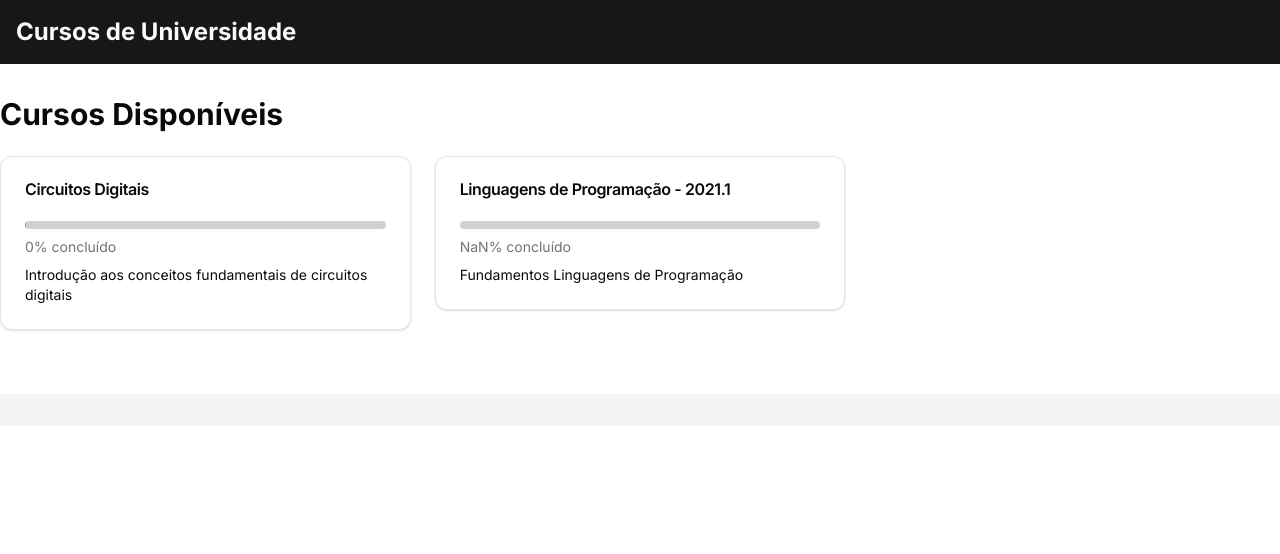
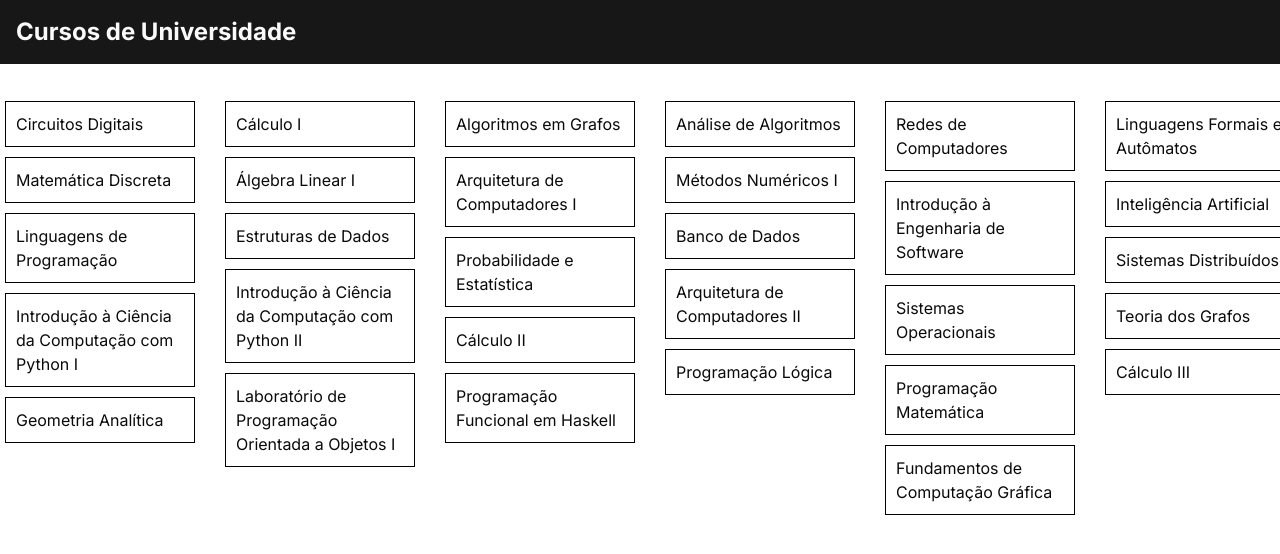
Before and after one commit to fabiobrasileiroo/universidade, a Next.js app: page / in a window 1280 px wide. Shown: the top 554 px of the page. Built offline with nearby package versions, Linux system fonts and the light colour scheme.

Commit message:
cadeiras

```diff
--- a/app/page.tsx
+++ b/app/page.tsx
@@ -1,5 +1,137 @@
-import { HomePage } from "@/components/home-page"
+'use client';
 
-export default function Page() {
-  return <HomePage />
-}
+import React, { useState } from 'react';
+import ColumnComponent from '@/components/ColumnComponent';
+
+const HomePage: React.FC = () => {
+  const [colors, setColors] = useState<{ [key: string]: string }>({
+    '1-1': 'white',
+    '1-2': 'white',
+    '1-3': 'white',
+    '1-4': 'white',
+    '1-5': 'white',
+    '2-1': 'white',
+    '2-2': 'white',
+    '2-3': 'white',
+    '2-4': 'white',
+    '3-1': 'white',
+    '3-2': 'white',
+    '3-3': 'white',
+    '3-4': 'white',
+    '4-1': 'white',
+    '4-2': 'white',
+    '4-3': 'white',
+    '4-4': 'white',
+    '5-1': 'white',
+    '5-2': 'white',
+    '5-3': 'white',
+    '5-4': 'white',
+  });
+
+  const [clickedId, setClickedId] = useState<string | null>(null);
+
+  const [connections, setConnections] = useState<{ [key: string]: string[] }>({
+'1-1': ['2-5'],
+    '1-2': ['2-5'],
+    '1-3': [],
+    '1-4': ['2-5'],
+    '1-5':[],
+    '2-1': ['1-5'],
+    '2-2': ['1-5'],
+    '2-3': ['1-2', '1-4'],
+    '2-4': ['1-4'],
+    '2-5':['1-4'],
+    '3-1': ['2-3'],
+    '3-2': ['1-1'],
+    '3-3': ['2-1'],
+    '3-4': ['2-1'],
+    '3-5':[],
+    '4-1': ['3-1'],
+    '4-2': ['1-4', '2-1'],
+    '4-3': [],
+    '4-4': ['1-4', '3-2'],
+    '4-5':[],
+    '5-1': [],
+    '5-2': ['2-4'],
+    '5-3': ['4-4'],
+    '5-4': ['2-2'],
+    '5-5': ['1-5'],
+    '6-1': ['1-2'],
+    '6-2': ['2-3', '3-3'],
+    '6-3': ['5-1'],
+    '6-4': ['1-2'],
+    '6-5': ['3-4'],
+    '7-1': ['6-1'],
+    '7-2': ['6-2'],
+    '7-3': ['2-3', '6-4'],
+    '7-4': ['6-5', '4-4'],
+    '7-5': [],
+  });
+
+  const handleClick = (id: string) => {
+    let updatedColors = { ...colors };
+
+    if (clickedId) {
+      updatedColors[clickedId] = 'white';
+      const connectedItems = connections[clickedId];
+      connectedItems.forEach((itemId) => {
+        updatedColors[itemId] = 'white';
+      });
+    }
+
+    updatedColors[id] = 'green';
+
+    const connectedItems = connections[id];
+    connectedItems.forEach((itemId) => {
+      updatedColors[itemId] = 'yellow';
+    });
+
+    setColors(updatedColors);
+    setClickedId(id);
+  };
+
+  const columns = [
+    ['Circuitos Digitais', 'Matemática Discreta', 'Linguagens de Programação', 'Introdução à Ciência da Computação com Python I', 'Geometria Analítica'],
+    ['Cálculo I', 'Álgebra Linear I', 'Estruturas de Dados', 'Introdução à Ciência da Computação com Python II', 'Laboratório de Programação Orientada a Objetos I'],
+    ['Algoritmos em Grafos', 'Arquitetura de Computadores I', 'Probabilidade e Estatística', 'Cálculo II', 'Programação Funcional em Haskell'],
+    ['Análise de Algoritmos', 'Métodos Numéricos I', 'Banco de Dados', 'Arquitetura de Computadores II', 'Programação Lógica'],
+    ['Redes de Computadores', 'Introdução à Engenharia de Software', 'Sistemas Operacionais', 'Programação Matemática', 'Fundamentos de Computação Gráfica'],
+    ['Linguagens Formais e Autômatos', 'Inteligência Artificial', 'Sistemas Distribuídos', 'Teoria dos Grafos', 'Cálculo III'],
+    ['Teoria da Computação', 'Deep Learning', 'Compiladores', 'Computação Quantica', 'Metodologia da Pesquisa'],
+  ];
+
+  return (
+    <div style={{
+      display: 'flex',
+      justifyContent: 'flex-start',
+      gap: '20px',
+      flexWrap: 'nowrap',
+      overflowX: 'auto',
+    }}>
+      {columns.map((column, colIdx) => (
+        <div key={colIdx} style={{
+          display: 'flex',
+          flexDirection: 'column',
+          minWidth: '200px',
+        }}>
+          {column.map((label, rowIdx) => {
+            const id = `${colIdx + 1}-${rowIdx + 1}`;
+            return (
+              <ColumnComponent
+                key={id}
+                id={id}
+                label={label}
+                onClick={handleClick}
+                connectedTo={connections[id]}
+                color={colors[id]}
+              />
+            );
+          })}
+        </div>
+      ))}
+    </div>
+
+  );
+};
+
+export default HomePage;
--- /dev/null
+++ b/components/ColumnComponent.tsx
@@ -0,0 +1,44 @@
+"use client"
+
+import React from 'react';
+
+interface ColumnComponentProps {
+  id: string;
+  label: string;
+  onClick: (id: string) => void;
+  connectedTo: string[];
+  color: string;
+}
+
+const ColumnComponent: React.FC<ColumnComponentProps> = ({
+  id,
+  label,
+  onClick,
+  connectedTo,
+  color,
+}) => {
+
+  const isConnected = Array.isArray(connectedTo) && connectedTo.length > 0;
+
+  return (
+    <div
+      onClick={() => onClick(id)}
+      style={{
+        backgroundColor: color,
+        border: '1px solid black',
+        cursor: 'pointer',
+        padding: '10px',
+        margin: '5px',
+      }}
+    >
+      <div>{label}</div>
+      {isConnected && (
+        <div style={{ fontSize: '12px', color: 'gray' }}>
+
+        </div>
+      )}
+    </div>
+  );
+};
+
+export default ColumnComponent;
```
